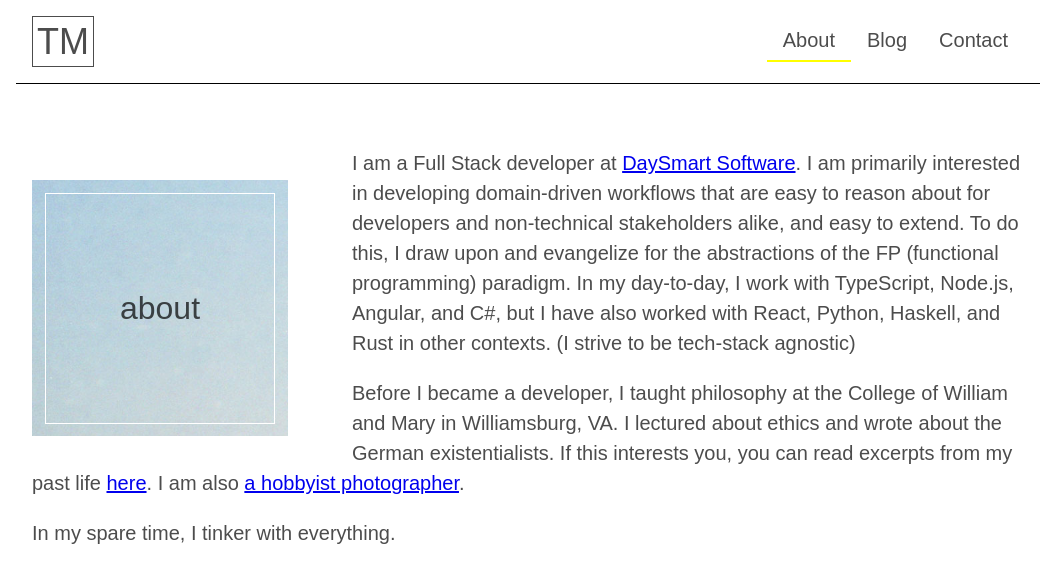
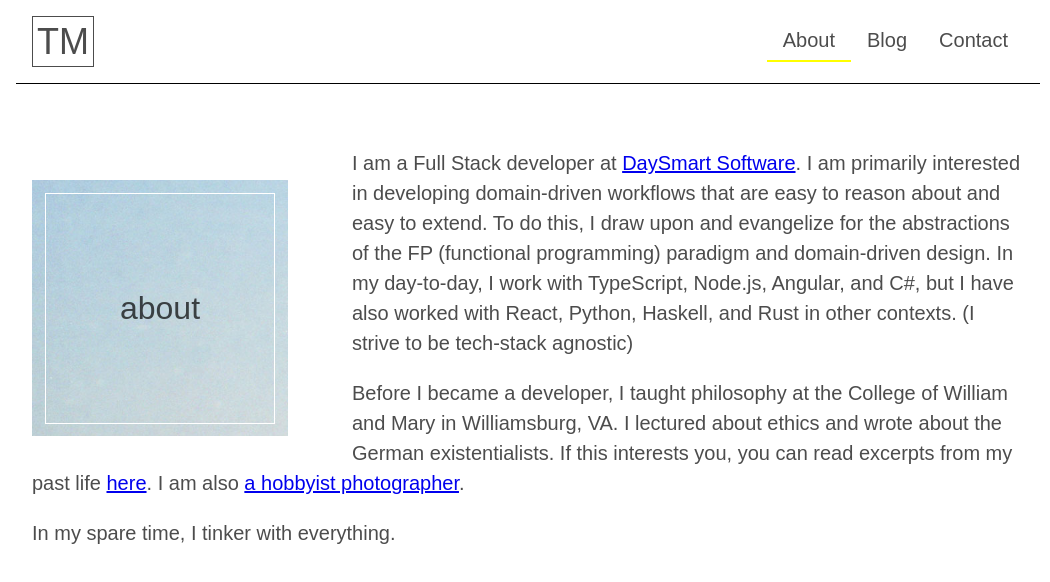
Before and after one commit to noemata83/gatsby-portfolio, a Gatsby site: page /about in a window 1280 px wide. Shown: the whole page, without its empty margins (112-1162 px from the left). Built offline with nearby package versions, Linux system fonts and the light colour scheme; Gatsby itself is replaced by a stand-in of ours.

Commit message:
Fix up some phrasing

```diff
--- a/src/pages/about.js
+++ b/src/pages/about.js
@@ -10,12 +10,11 @@ const About = () => (
         I am a Full Stack developer at{' '}
         <a href="https://daysmart.com">DaySmart Software</a>. I am primarily
         interested in developing domain-driven workflows that are easy to reason
-        about for developers and non-technical stakeholders alike, and easy to
-        extend. To do this, I draw upon and evangelize for the abstractions of
-        the FP (functional programming) paradigm. In my day-to-day, I work with
-        TypeScript, Node.js, Angular, and C#, but I have also worked with React,
-        Python, Haskell, and Rust in other contexts. (I strive to be tech-stack
-        agnostic)
+        about and easy to extend. To do this, I draw upon and evangelize for the
+        abstractions of the FP (functional programming) paradigm and
+        domain-driven design. In my day-to-day, I work with TypeScript, Node.js,
+        Angular, and C#, but I have also worked with React, Python, Haskell, and
+        Rust in other contexts. (I strive to be tech-stack agnostic)
       </p>
       <p className="db lh-copy w-100 black-70 fw1 f4 f3-m mt0">
         Before I became a developer, I taught philosophy at the College of
```
